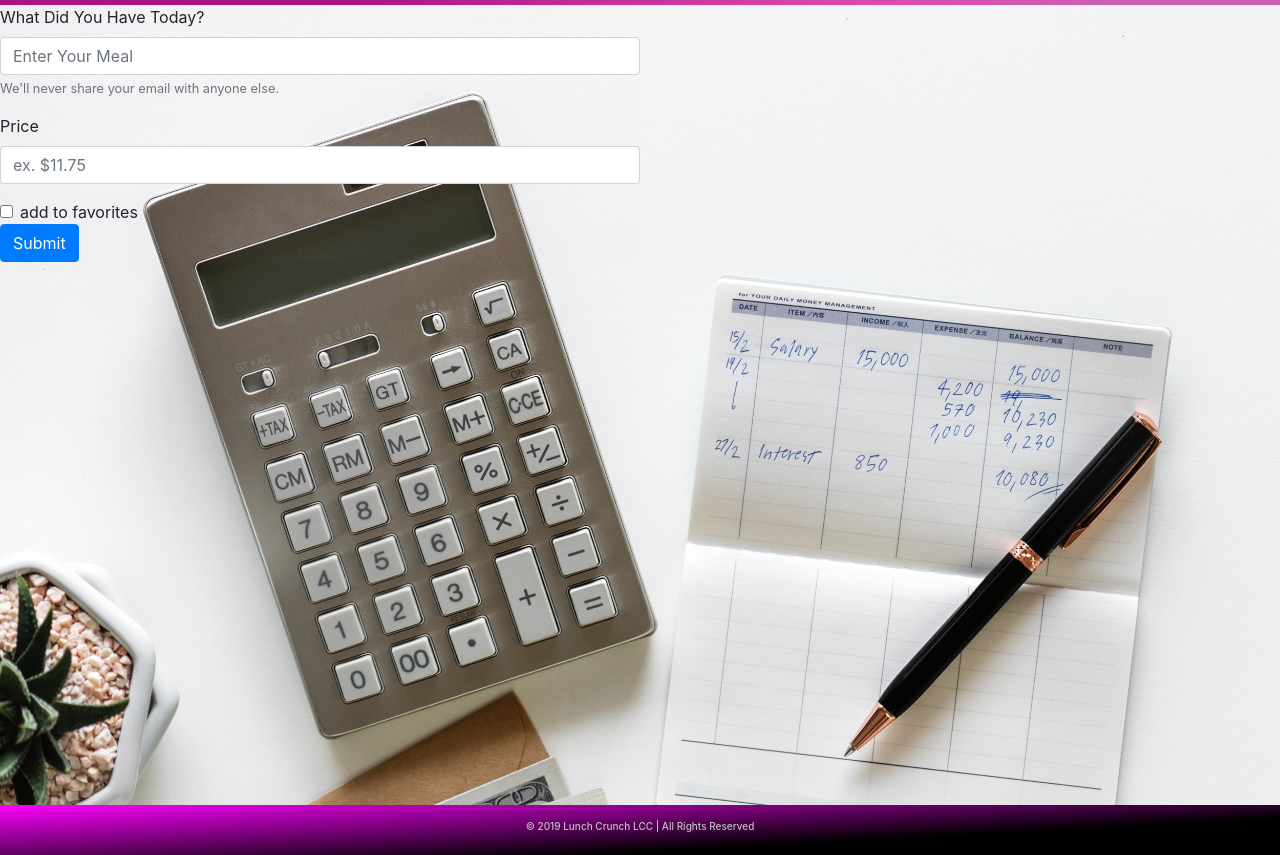
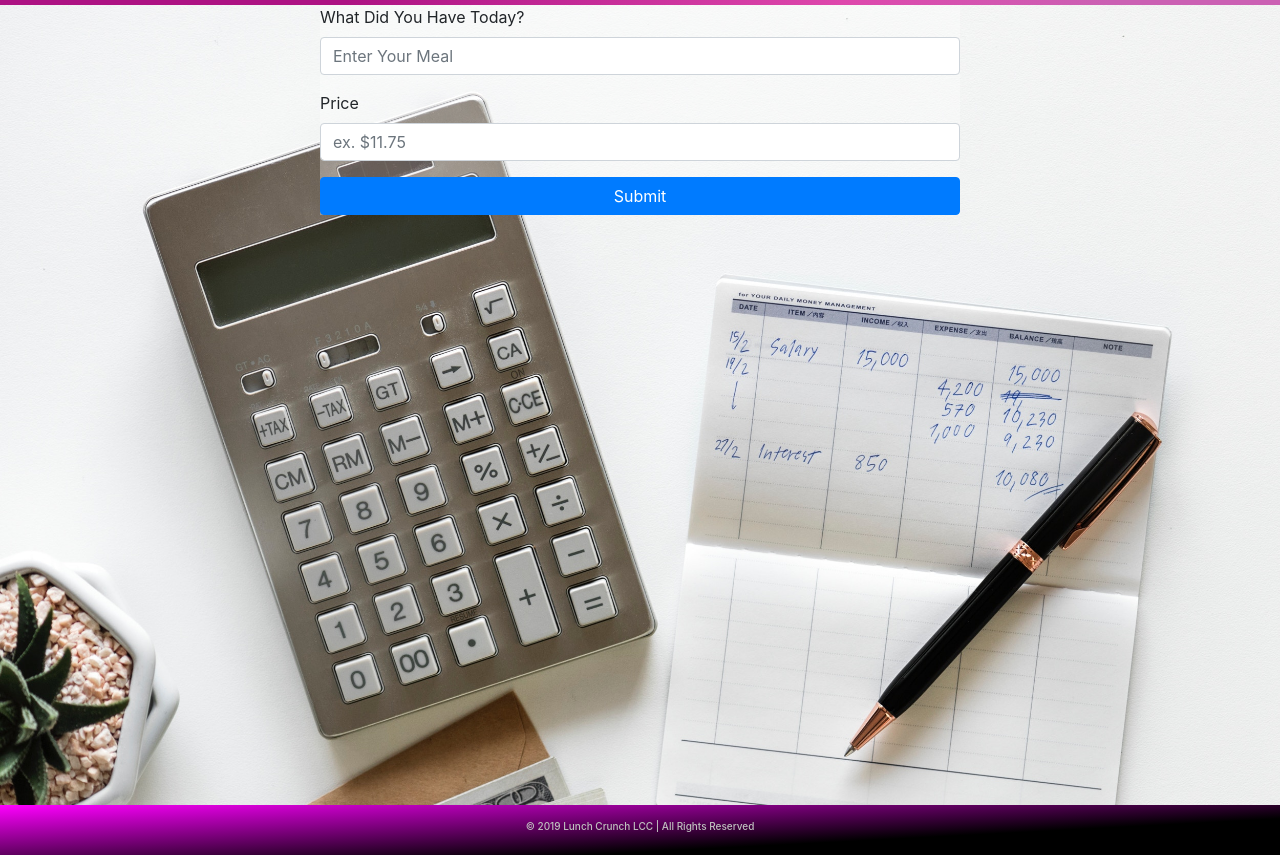
Before and after one commit to Alom310/Lunch_Crunch_App, a website: page views/dashboard.html in a window 1280 px wide. Shown: the part 54-909 px from the top of the page. Drawn offline with nearby package versions, Linux system fonts and the light colour scheme; files whose address does not match are found by name.

Commit message:
updated form styles

```diff
--- a/public/styles/dashstyles.css
+++ b/public/styles/dashstyles.css
@@ -41,6 +41,11 @@ Transactions
     background-size: cover;
     height:800px;
 }
+
+#transactions form {
+    background-color: rgba(255,255,255,0.3);
+    margin: 0 auto;
+}
 /* ------------
 Footer
 ------------- */
--- a/views/dashboard.html
+++ b/views/dashboard.html
@@ -32,18 +32,13 @@
     <form>
         <div class="form-group">
           <label for="exampleInputMeal">What Did You Have Today?</label>
-          <input type="name" class="form-control" id="exampleInputMeal" aria-describedby="emailHelp" placeholder="Enter Your Meal">
-          <small id="emailHelp" class="form-text text-muted">We'll never share your email with anyone else.</small>
+          <input type="text" class="form-control" id="exampleInputMeal" aria-describedby="emailHelp" placeholder="Enter Your Meal">
         </div>
         <div class="form-group">
           <label for="exampleInputPrice">Price</label>
-          <input type="password" class="form-control" id="exampleInputPrice" placeholder="ex. $11.75">
+          <input type="text" class="form-control" id="exampleInputPrice" placeholder="ex. $11.75">
         </div>
-        <div class="form-check">
-          <input type="checkbox" class="form-check-input" id="exampleCheck1">
-          <label class="form-check-label" for="exampleCheck1">add to favorites</label>
-        </div>
-        <button type="submit" class="btn btn-primary">Submit</button>
+        <button type="submit" class="btn btn-block btn-primary">Submit</button>
       </form>
 </section>
 
```
